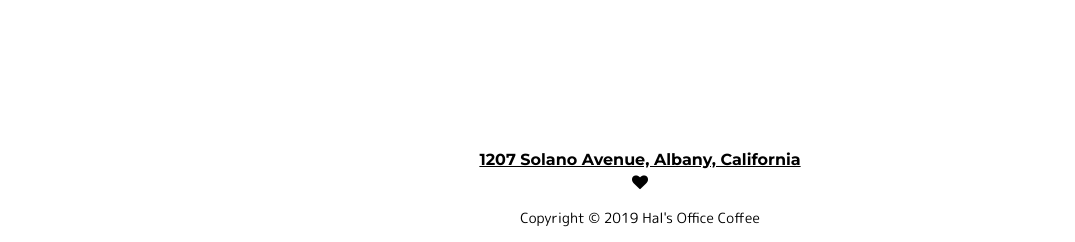
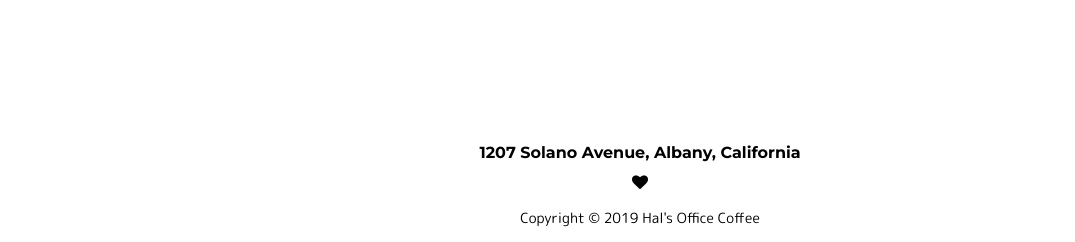
Before and after one commit to Pata-Pouf/Pata-Pouf.github.io, a plain HTML site: page index.html in a window 1280 px wide. Shown: the part 558-800 px from the top of the page, without its empty margins (0-1075 px from the left). Drawn offline with Linux system fonts and the light colour scheme.

Commit message:
Update hals-styles.css

```diff
--- a/hals-styles.css
+++ b/hals-styles.css
@@ -8,17 +8,12 @@
 	display: flex;
 	min-height: 100vh;
 	flex-direction: column;
-
-
-
-/*	background-color: lightgrey;*/
 }
 h1, h2, h3, h4, h5, h6 {
 	font-family: 'Montserrat', sans-serif;
 }
 nav {
 	height: 2rem;
-/*	background-color: peachpuff;*/
 	margin-top: 1.5em;
 	margin-bottom: .5em;
 }
@@ -32,7 +27,6 @@
 	max-width: 70%;
 	margin: 0 auto;
 }
-
 li a {
 	text-decoration: none;
 /*	background-color: peachpuff;*/
@@ -54,8 +48,6 @@
 	display: flex;
 	flex-direction: column;
 	align-items: center;
-
-
 }
 main {
 /*	display: flex;
@@ -64,10 +56,6 @@
 	align-items: center;*/
 	border-top: 1px solid;
 	flex: 1;
-
-
-
-
 }
 footer {
 	text-align: center;
@@ -126,14 +114,11 @@
 	margin-top: 2em;
 	margin-bottom: 2em;
 	word-wrap: break-word;
-
-
 }
 .contact {
 	text-align: center;
 	margin-top: 2em;
 	margin-bottom: 1em;
-
 }
 .counter-coffee {
 	max-width: 50%;
@@ -157,7 +142,13 @@
 	font-size: 16px;
 	font-weight: 500;
 	margin: 0.8em;
+	text-decoration: none;
 }
+#front-page {
+	margin-top: 0.3em;
+	margin-bottom: 0.3em;
+}
+
 
 /*/*nav li {
 	float: left;
```
